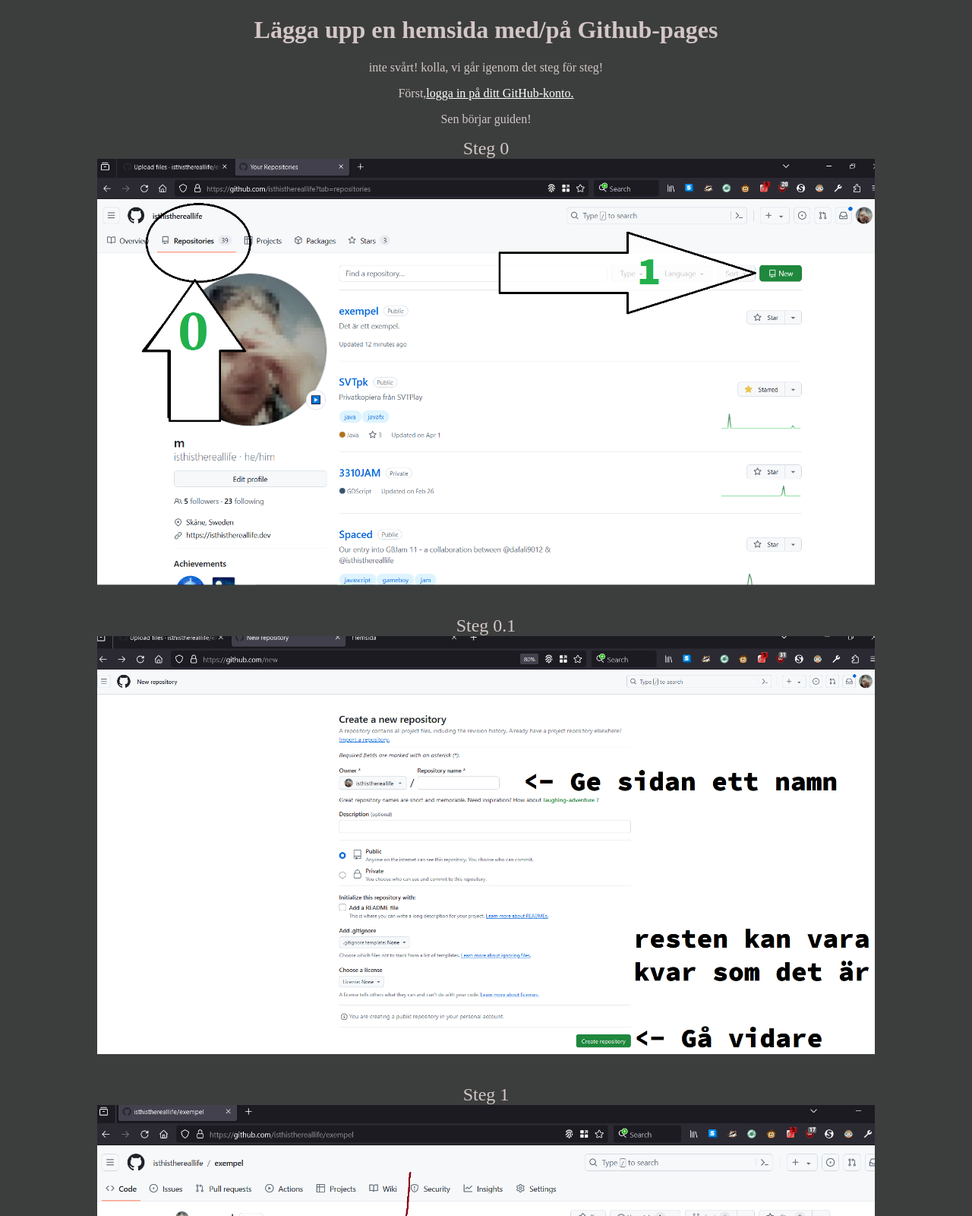
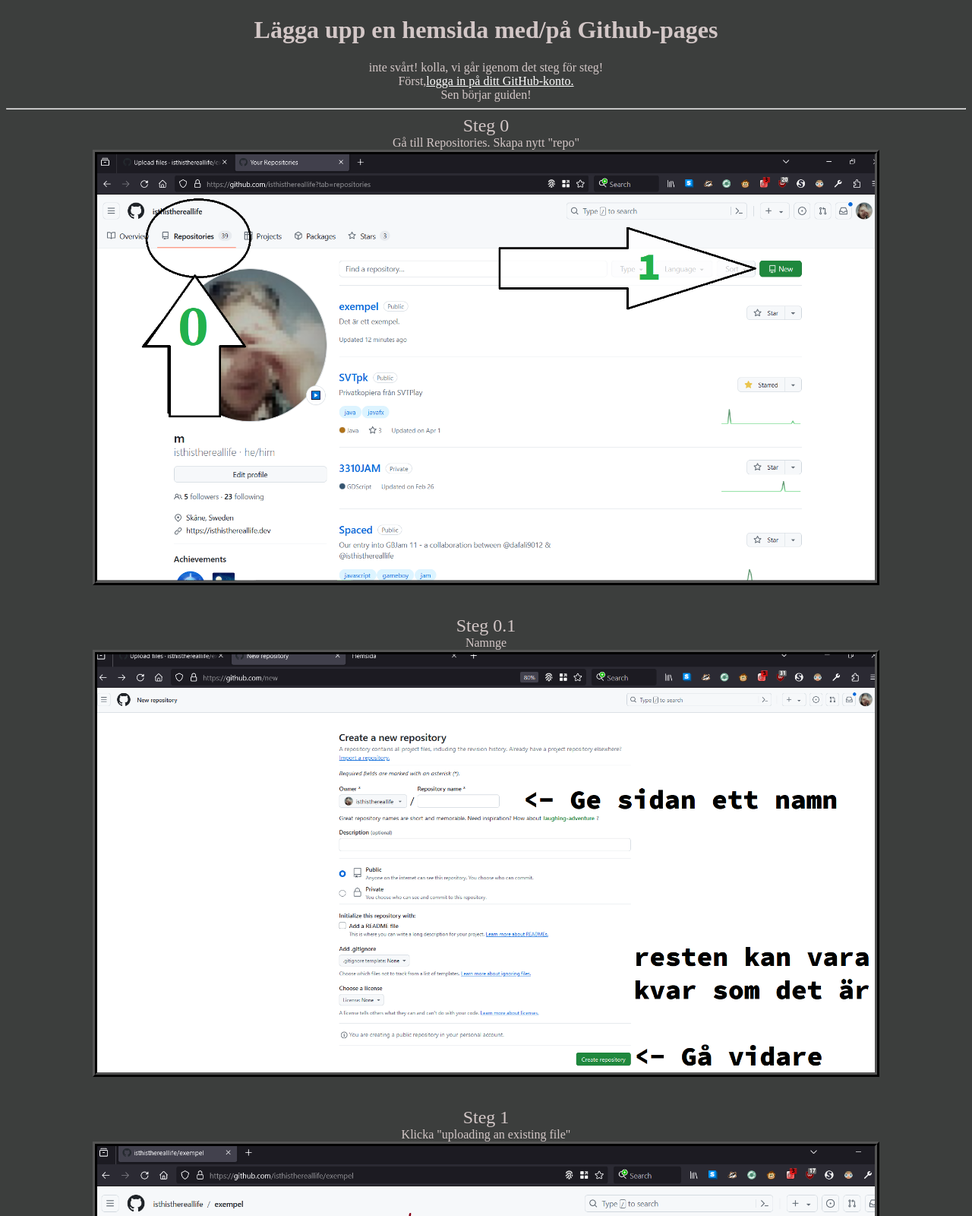
Before and after one commit to isthisthereallife/exempel, a plain HTML site: page index.html in a window 1280 px wide. Shown: the top 1600 px of the page at 76% size. Drawn offline with Linux system fonts and the light colour scheme.

Commit message:
Förtydliganden och förklaranden

```diff
--- a/index.html
+++ b/index.html
@@ -17,37 +17,46 @@
                 GitHub-konto.</a>
         </p>
         <p>Sen börjar guiden!</p>
+        <hr>
         <div class="image-holder">
             <div id="step0">
                 <div class="step-header">Steg 0</div>
+                <p>Gå till Repositories. Skapa nytt "repo"</p>
                 <img src="what_do0.png" />
             </div>
             <div id="step01">
                 <div class="step-header">Steg 0.1</div>
+                <p>Namnge</p>
                 <img src="what_do01.png" />
             </div>
             <div id="step1">
                 <div class="step-header">Steg 1</div>
+                <p>Klicka "uploading an existing file"</p>
                 <img src="what_do1.png" />
             </div>
             <div id="step2">
                 <div class="step-header">Steg 2</div>
+                <p>Lägg in alla filer som tillhör projektet.</p>
                 <img src="what_do2.png" />
             </div>
             <div id="step3">
                 <div class="step-header">Steg 3</div>
+                <p>Gå till Settings</p>
                 <img src="what_do3.png" />
             </div>
             <div id="step4">
                 <div class="step-header">Steg 4</div>
+                <p>Gå till undersidan Pages, välj Branch som heter "main". Spara.</p>
                 <img src="what_do4.png" />
             </div>
             <div id="step5">
                 <div class="step-header">Steg 5</div>
+                <p>kolla så allt funkar</p>
                 <img src="what_do5.png" />
             </div>
             <div id="step6">
                 <div class="step-header">Steg 6</div>
+                <p>fantastique</p>
                 <img src="what_do6.png" />
             </div>
         </div>
--- a/style.css
+++ b/style.css
@@ -6,6 +6,8 @@ body {
 p {
     display: flex;
     justify-content: center;
+    margin-top:0px;
+    margin-bottom:0px;
 }
 .about {
     background-image: url("Untd.png");
@@ -31,6 +33,7 @@ a {
 }
 
 img {
-    padding-bottom: 40px;
+    margin-bottom: 40px;
     max-width: 80vw;
+    border:6px ridge black;
 }
```
